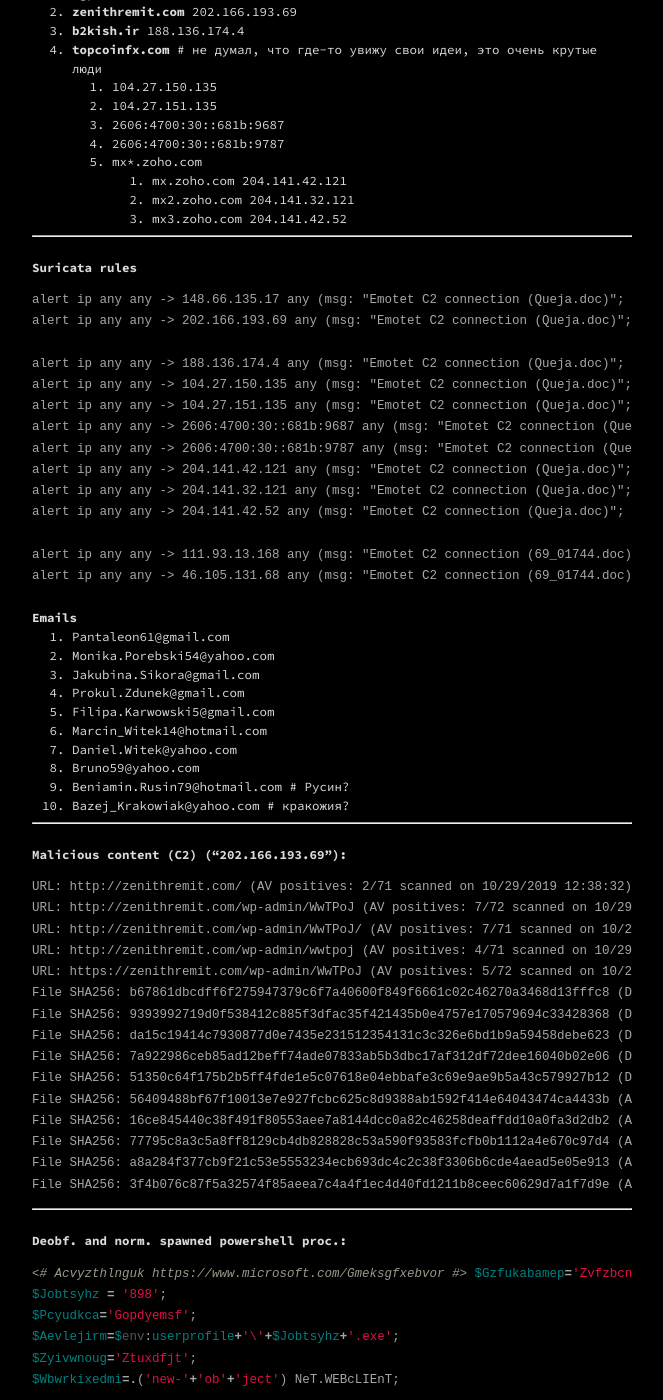
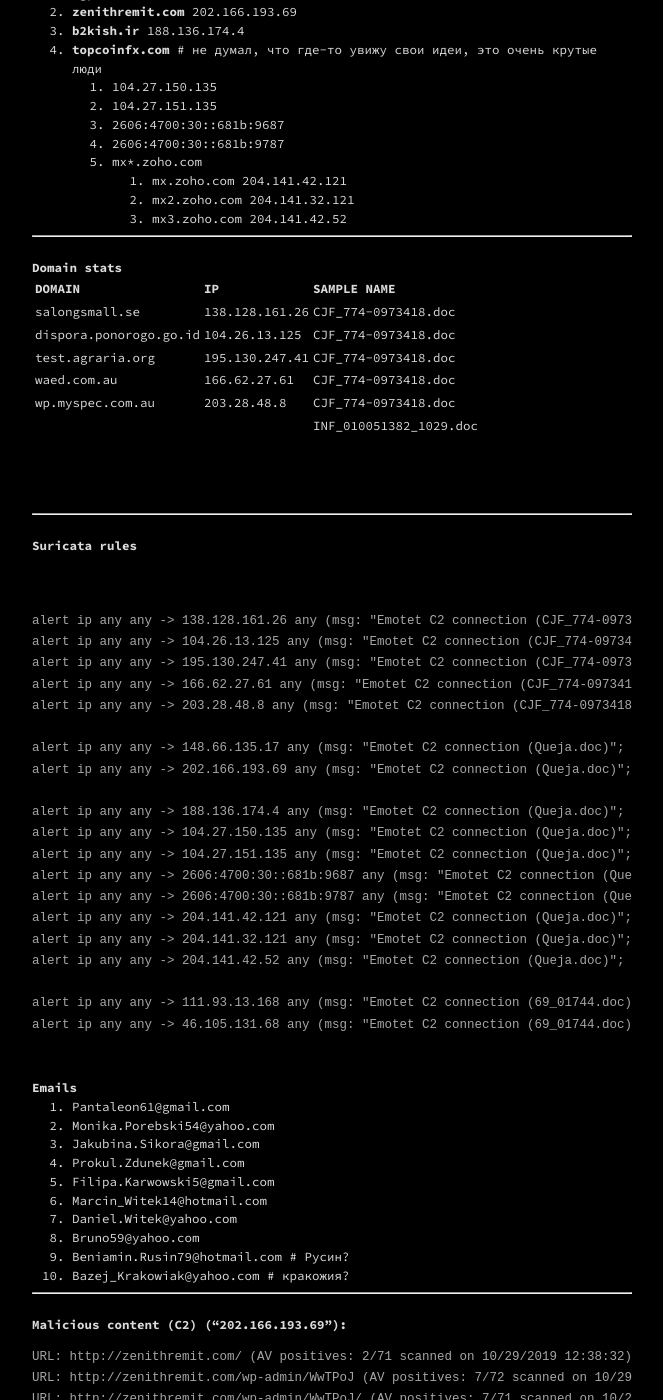
Before and after one commit to delyee/delyee.github.io, a Jekyll site: the page built from _posts/2019-11-08-Emotet_notes.markdown, in a window 1280 px wide and 1400 px high, scrolled down 539 px. Shown: the whole window, without its empty margins (308-971 px from the left). Built offline with Jekyll 4.4.1, drawn with Linux system fonts in a browser that asks for light colours; our own code applies the rules of GitHub Pages for plain Markdown files.

Commit message:
add 5 suricata rules

````diff
--- a/_posts/2019-11-08-Emotet_notes.markdown
+++ b/_posts/2019-11-08-Emotet_notes.markdown
@@ -53,11 +53,41 @@ powershell -enc PAAjACAAQQBjAHYAeQB6AHQAaABsAG4AZwB1AGsAIABoAHQA ..." (UID: 0002
 
 
 
+
+
+---
+
+# Domain stats
+
+
+
+| DOMAIN                 | IP             | SAMPLE NAME            |
+| ---------------------- | -------------- | ---------------------- |
+| salongsmall.se         | 138.128.161.26 | CJF_774-0973418.doc    |
+| dispora.ponorogo.go.id | 104.26.13.125  | CJF_774-0973418.doc    |
+| test.agraria.org       | 195.130.247.41 | CJF_774-0973418.doc    |
+| waed.com.au            | 166.62.27.61   | CJF_774-0973418.doc    |
+| wp.myspec.com.au       | 203.28.48.8    | CJF_774-0973418.doc    |
+|                        |                | INF_010051382_1029.doc |
+|                        |                |                        |
+|                        |                |                        |
+|                        |                |                        |
+
+
+
 ---
 
 # Suricata rules
 
 ```
+
+
+alert ip any any -> 138.128.161.26 any (msg: "Emotet C2 connection (CJF_774-0973418.doc)"; sid:2019110801; rev:1;)
+alert ip any any -> 104.26.13.125 any (msg: "Emotet C2 connection (CJF_774-0973418.doc)"; sid:2019110802; rev:1;)
+alert ip any any -> 195.130.247.41 any (msg: "Emotet C2 connection (CJF_774-0973418.doc)"; sid:2019110803; rev:1;)
+alert ip any any -> 166.62.27.61 any (msg: "Emotet C2 connection (CJF_774-0973418.doc)"; sid:2019110804; rev:1;)
+alert ip any any -> 203.28.48.8 any (msg: "Emotet C2 connection (CJF_774-0973418.doc)"; sid:2019110805; rev:1;)
+
 alert ip any any -> 148.66.135.17 any (msg: "Emotet C2 connection (Queja.doc)"; sid:201910301; rev:2;)
 alert ip any any -> 202.166.193.69 any (msg: "Emotet C2 connection (Queja.doc)"; sid:201910302; rev:2;)
 
@@ -72,6 +102,7 @@ alert ip any any -> 204.141.42.52 any (msg: "Emotet C2 connection (Queja.doc)";
 
 alert ip any any -> 111.93.13.168 any (msg: "Emotet C2 connection (69_01744.doc)"; sid:201910311; rev:1;)
 alert ip any any -> 46.105.131.68 any (msg: "Emotet C2 connection (69_01744.doc)"; sid:201910312; rev:1;)
+
 ```
 
 
````
